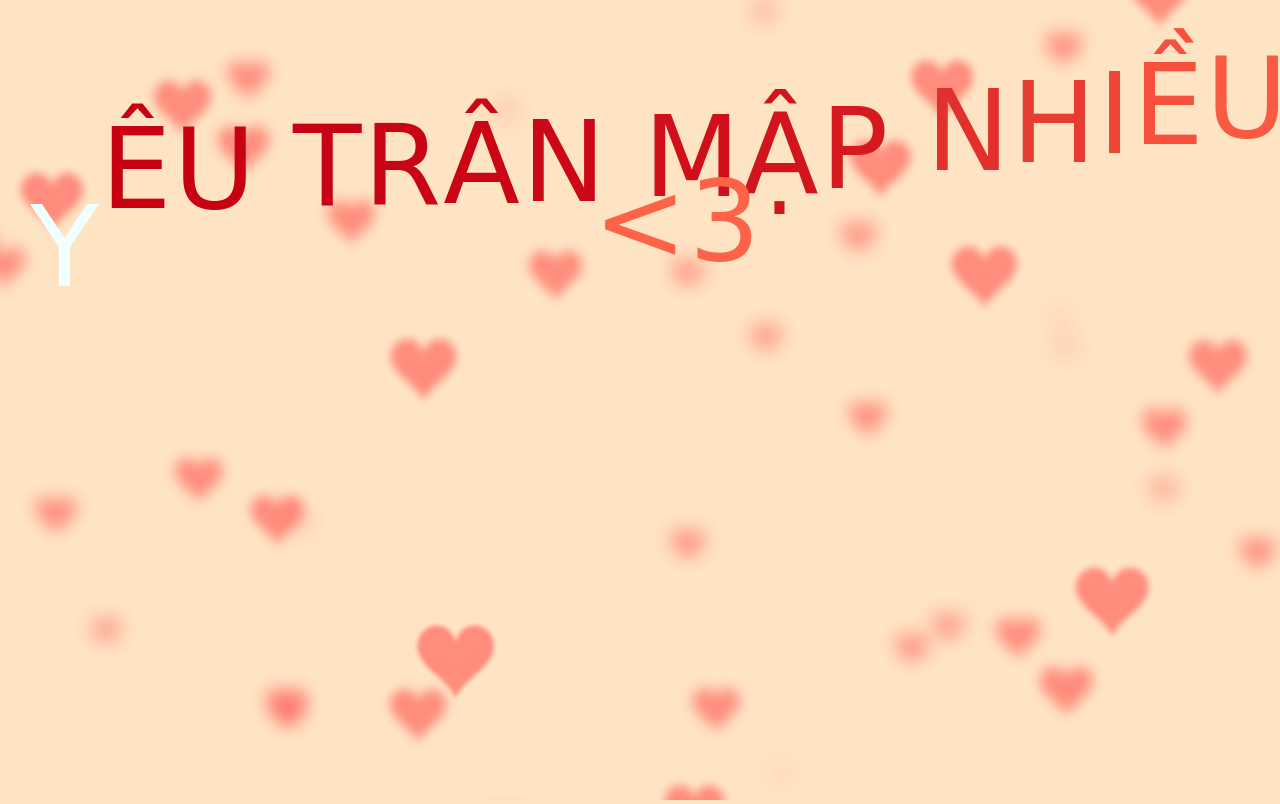
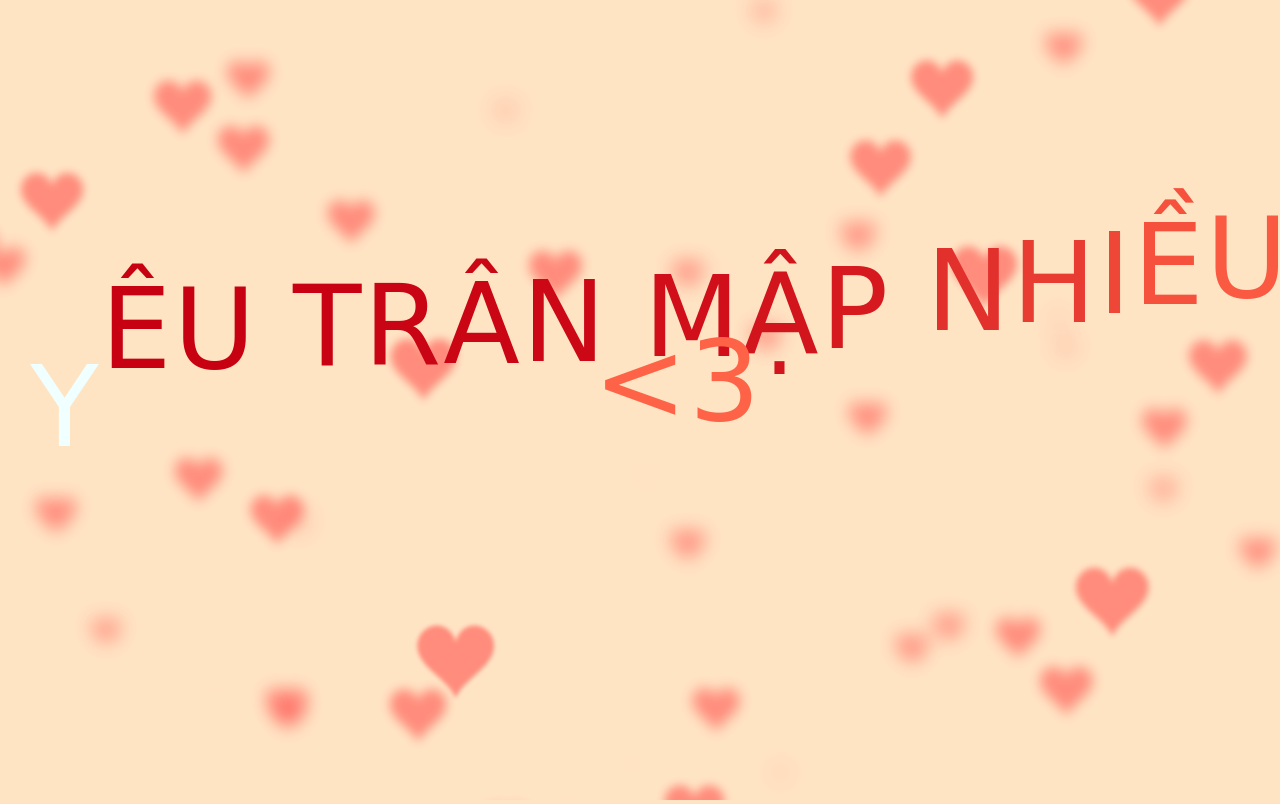
Before and after one commit to f1kizzvn004/warning, a plain HTML site: page index2.html in a window 1280 px wide. Drawn offline with Linux system fonts and the light colour scheme.

Commit message:
Update main2.css

```diff
--- a/main2.css
+++ b/main2.css
@@ -4,7 +4,7 @@ body{
   }
   h1{
     position: fixed;
-    top: 50%;
+    top: 80%;
     left: 10;
     right: 0;
     width: 100%;
@@ -44,7 +44,7 @@ body{
     margin-top: 2em;
     font-weight: 450;
     position: fixed;
-    top: 50%;
+    top: 70%;
     left: 0;
     width: 100%;
     text-align: center;
```
